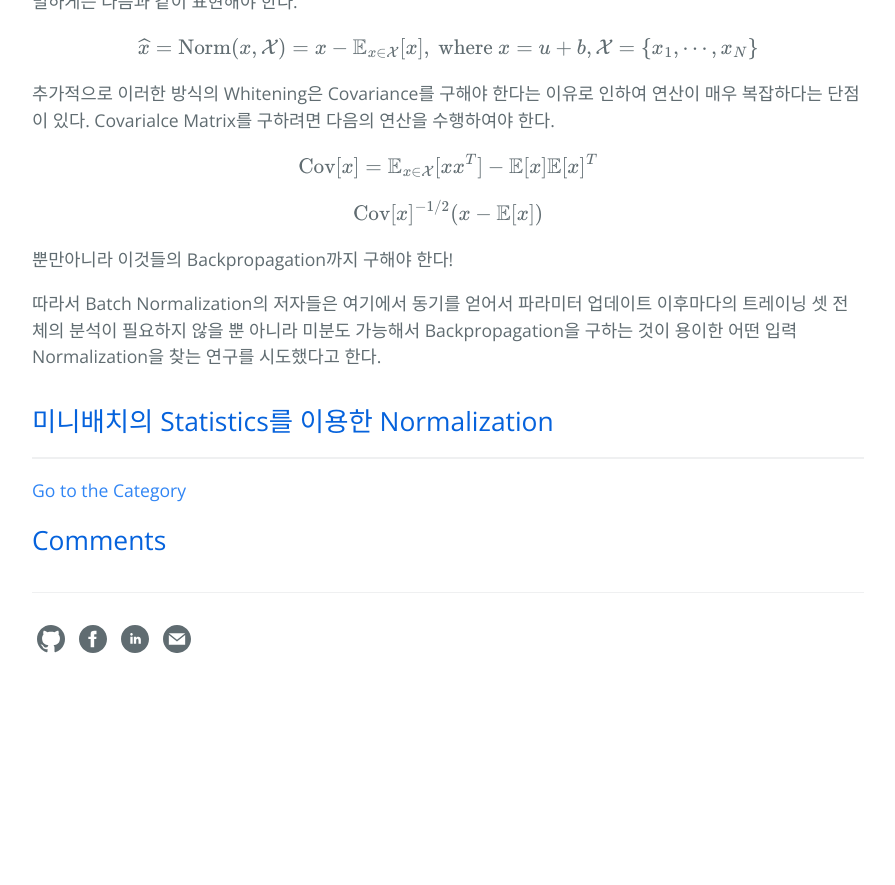
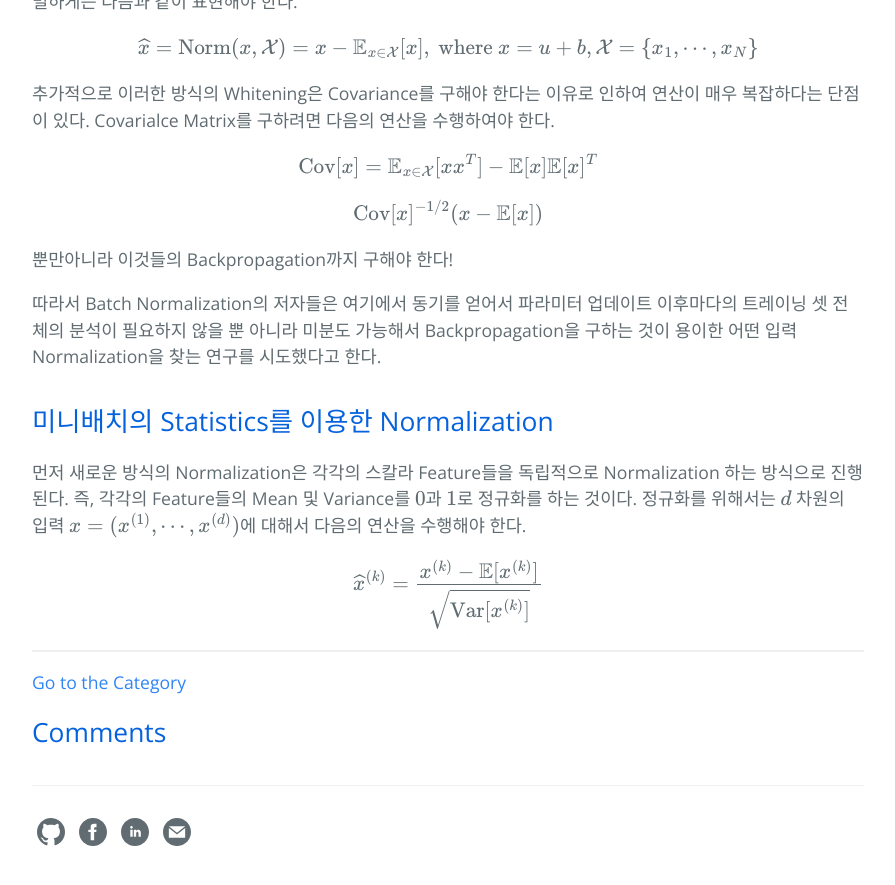
Before and after one commit to hcnoh/hcnoh.github.io, a Jekyll site: the page built from _posts/2018-11-27-batch-normalization.md, in a window 1280 px wide and 900 px high, scrolled down 4062 px. Shown: the top 885 px of the window, without its empty margins (192-1087 px from the left). Built offline with Jekyll 4.4.1, drawn with Linux system fonts in a browser that asks for light colours; formulas are drawn with MathJax 3; comment, search, counter and statistics services are not loaded; before the commit the page ends 4769 px from its top, so only the background shows below that.

Commit message:
Update 2018-11-27-batch-normalization.md

```diff
--- a/_posts/2018-11-27-batch-normalization.md
+++ b/_posts/2018-11-27-batch-normalization.md
@@ -126,3 +126,6 @@ $$\text{Cov}[x]^{-1/2}(x-\mathbb{E}[x])$$
 따라서 Batch Normalization의 저자들은 여기에서 동기를 얻어서 파라미터 업데이트 이후마다의 트레이닝 셋 전체의 분석이 필요하지 않을 뿐 아니라 미분도 가능해서 Backpropagation을 구하는 것이 용이한 어떤 입력 Normalization을 찾는 연구를 시도했다고 한다.
 
 ## 미니배치의 Statistics를 이용한 Normalization
+먼저 새로운 방식의 Normalization은 각각의 스칼라 Feature들을 독립적으로 Normalization 하는 방식으로 진행된다. 즉, 각각의 Feature들의 Mean 및 Variance를 $$0$$과 $$1$$로 정규화를 하는 것이다. 정규화를 위해서는 $$d$$ 차원의 입력 $$x=(x^{(1)}, \cdots, x^{(d)})$$에 대해서 다음의 연산을 수행해야 한다.
+
+$$\widehat{x}^{(k)} = \frac{x^{(k)} - \mathbb{E}[x^{(k)}]}{\sqrt{\text{Var}[x^{(k)}]}}$$
```
